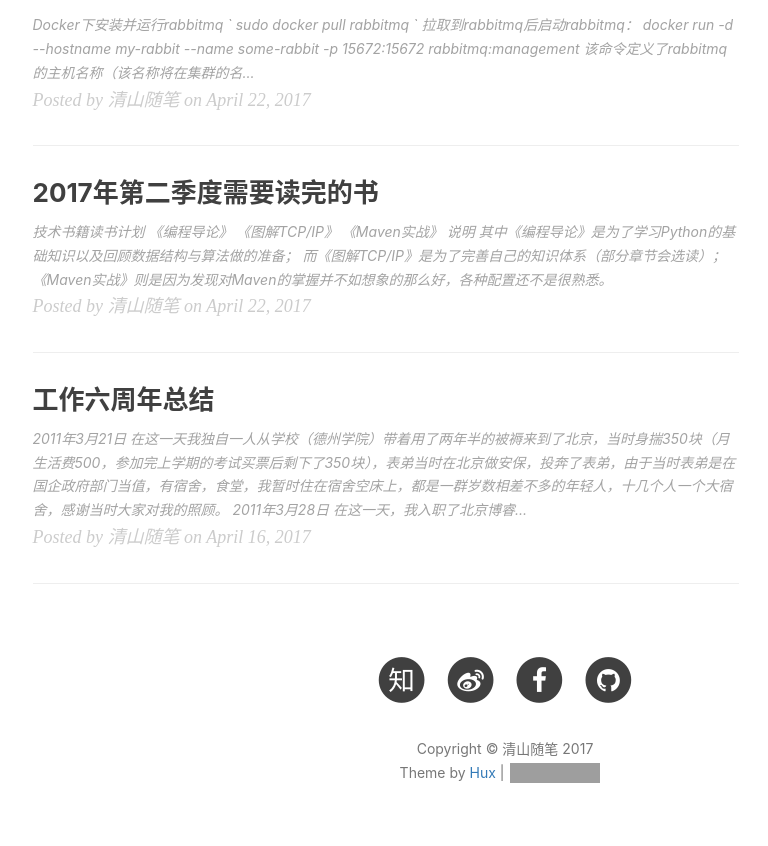
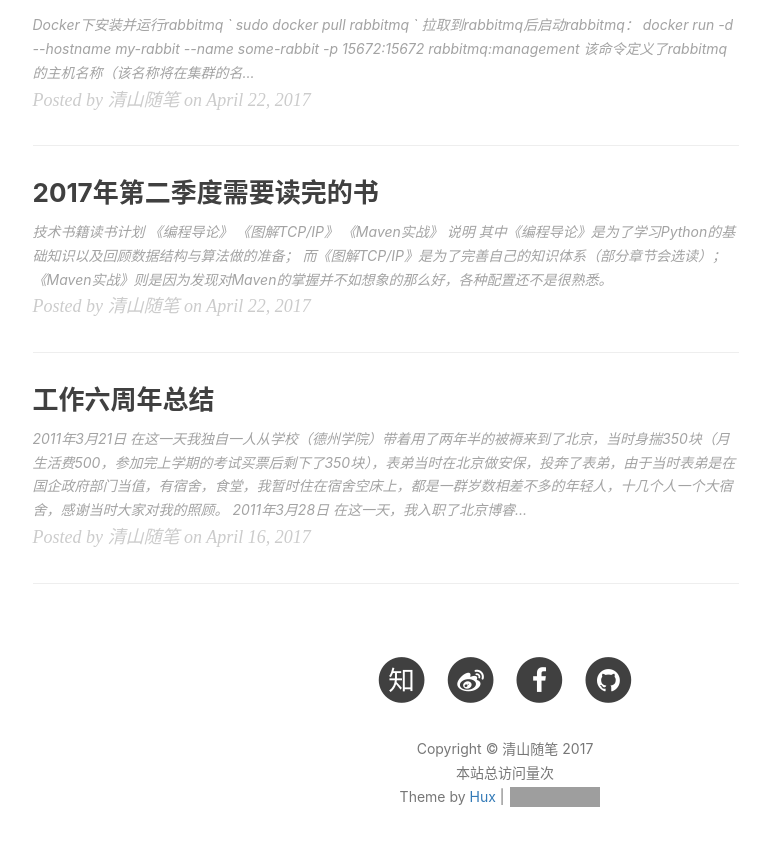
Before and after one commit to linfenliang/linfenliang.github.io, a Jekyll site: the page built from index.html, in a window 1280 px wide and 900 px high, scrolled down 2191 px. Shown: the top 846 px of the window, without its empty margins (135-903 px from the left). Built offline with Jekyll 4.4.1, drawn with Linux system fonts in a browser that asks for light colours; nearby versions of some CDN libraries; the list of posts is cut into pages by our own code; comment, search, counter and statistics services are not loaded; grey boxes are pictures that could not be loaded.

Commit message:
添加了网站访问量统计

```diff
--- a/_includes/footer.html
+++ b/_includes/footer.html
@@ -81,6 +81,9 @@
                 </ul>
                 <p class="copyright text-muted">
                     Copyright &copy; {{ site.title }} {{ site.time | date: '%Y' }}
+                    <br>
+                    <script async src="//dn-lbstatics.qbox.me/busuanzi/2.3/busuanzi.pure.mini.js"></script>
+                    <span id="busuanzi_container_site_pv">本站总访问量<span id="busuanzi_value_site_pv"></span>次</span>
                     <br>
                     Theme by <a href="http://huangxuan.me">Hux</a> |
                     <iframe
```
